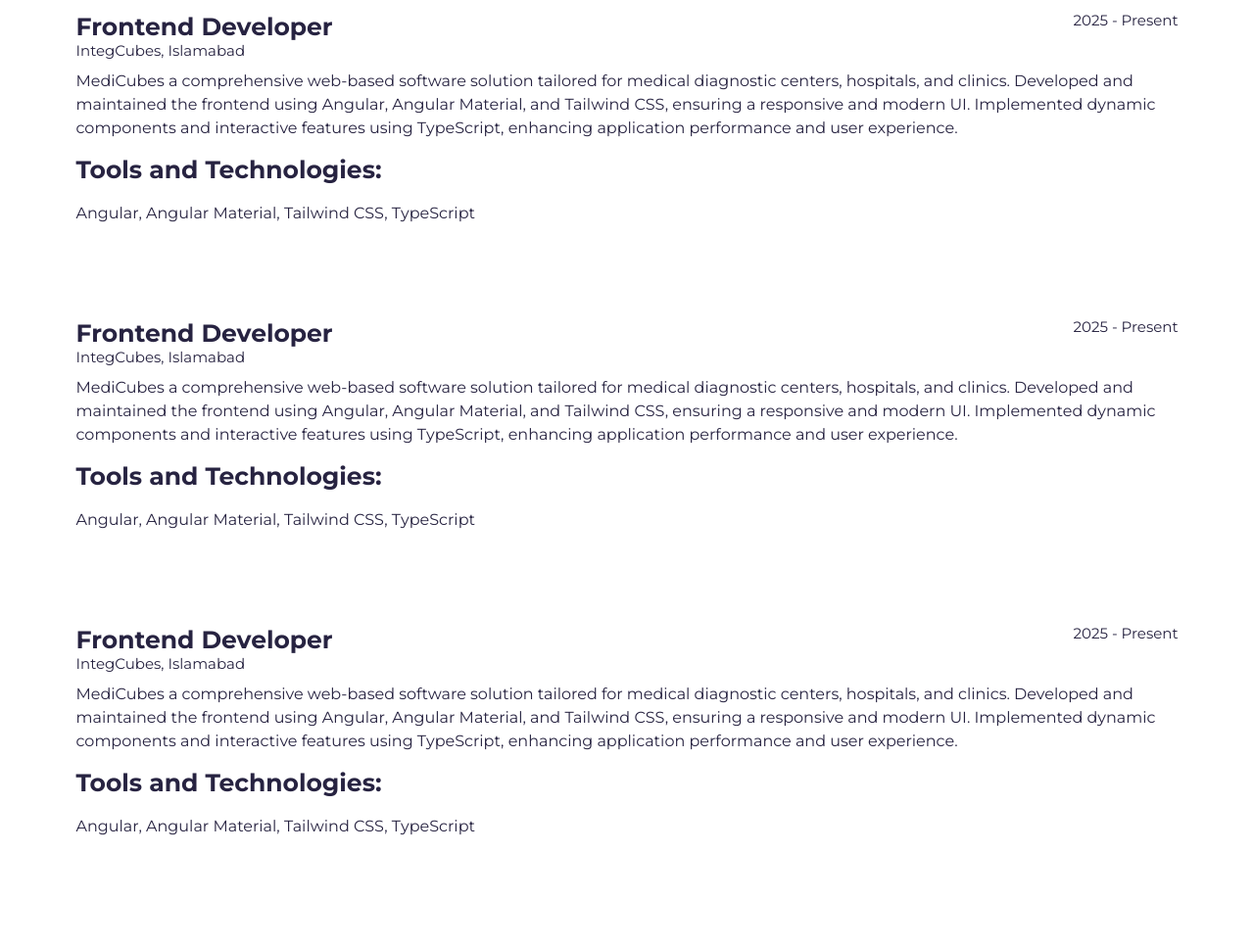
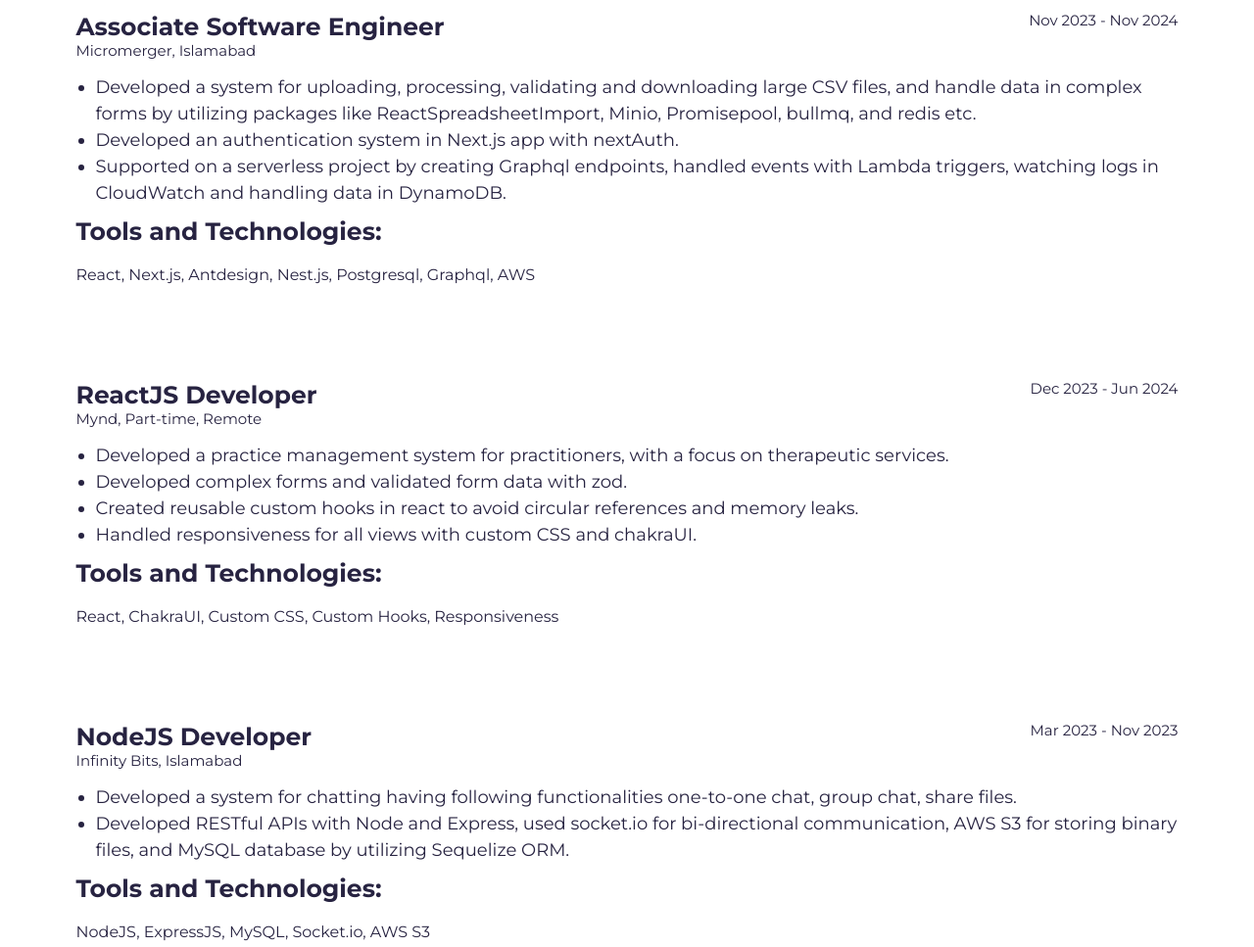
Before and after one commit to Tayyab-cs/my-portfolio, a website built with Parcel: page src/index.html in a window 1280 px wide. Shown: the part 1740-2707 px from the top of the page at 98% size. Built offline with nearby package versions, Linux system fonts and the light colour scheme.

Commit message:
experience-sections-added

```diff
--- a/src/index.html
+++ b/src/index.html
@@ -97,7 +97,7 @@
               <div>
                 <div style="display: flex; justify-content: space-between;">
                   <h3 class="project-wrapper__text-title" style="margin-bottom: 1px;">Frontend Developer</h3>
-                  <h4>2025 - Present</h4>
+                  <h4>Feb 2025 - Present</h4>
                 </div>
                 <h4>IntegCubes, Islamabad</h4>
               </div>
@@ -126,21 +126,28 @@
             <div class="project-wrapper__text load-hidden">
               <div>
                 <div style="display: flex; justify-content: space-between;">
-                  <h3 class="project-wrapper__text-title" style="margin-bottom: 1px;">Frontend Developer</h3>
-                  <h4>2025 - Present</h4>
+                  <h3 class="project-wrapper__text-title" style="margin-bottom: 1px;">Associate Software Engineer</h3>
+                  <h4>Nov 2023 - Nov 2024</h4>
                 </div>
-                <h4>IntegCubes, Islamabad</h4>
+                <h4>Micromerger, Islamabad</h4>
               </div>
               <div style="margin-top: 10px;">
                 <p class="mb-4">
-                  MediCubes a comprehensive web-based software solution tailored for medical diagnostic centers,
-                  hospitals, and clinics. Developed and maintained the frontend using Angular, Angular Material, and
-                  Tailwind CSS, ensuring a responsive and modern UI. Implemented dynamic components and interactive
-                  features using TypeScript, enhancing application performance and user experience.
+                <ul>
+                  <li>Developed a system for uploading, processing, validating and
+                    downloading large CSV files, and
+                    handle
+                    data in complex forms by utilizing packages like ReactSpreadsheetImport, Minio, Promisepool, bullmq,
+                    and redis etc.</li>
+                  <li>Developed an authentication system in Next.js app with nextAuth.</li>
+                  <li>Supported on a serverless project by creating Graphql endpoints, handled events with Lambda
+                    triggers,
+                    watching logs in CloudWatch and handling data in DynamoDB.</li>
+                </ul>
                 </p>
                 <div>
                   <h3 class="project-wrapper__text-title">Tools and Technologies:</h3>
-                  <p class="mb-4">Angular, Angular Material, Tailwind CSS, TypeScript</p>
+                  <p class="mb-4">React, Next.js, Antdesign, Nest.js, Postgresql, Graphql, AWS</p>
                 </div>
                 </p>
 
@@ -156,21 +163,24 @@
             <div class="project-wrapper__text load-hidden">
               <div>
                 <div style="display: flex; justify-content: space-between;">
-                  <h3 class="project-wrapper__text-title" style="margin-bottom: 1px;">Frontend Developer</h3>
-                  <h4>2025 - Present</h4>
+                  <h3 class="project-wrapper__text-title" style="margin-bottom: 1px;">ReactJS Developer</h3>
+                  <h4>Dec 2023 - Jun 2024</h4>
                 </div>
-                <h4>IntegCubes, Islamabad</h4>
+                <h4>Mynd, Part-time, Remote</h4>
               </div>
               <div style="margin-top: 10px;">
                 <p class="mb-4">
-                  MediCubes a comprehensive web-based software solution tailored for medical diagnostic centers,
-                  hospitals, and clinics. Developed and maintained the frontend using Angular, Angular Material, and
-                  Tailwind CSS, ensuring a responsive and modern UI. Implemented dynamic components and interactive
-                  features using TypeScript, enhancing application performance and user experience.
+                <ul>
+                  <li> Developed a practice management system for practitioners, with a focus on therapeutic services.
+                  </li>
+                  <li>Developed complex forms and validated form data with zod.</li>
+                  <li>Created reusable custom hooks in react to avoid circular references and memory leaks.</li>
+                  <li>Handled responsiveness for all views with custom CSS and chakraUI.</li>
+                </ul>
                 </p>
                 <div>
                   <h3 class="project-wrapper__text-title">Tools and Technologies:</h3>
-                  <p class="mb-4">Angular, Angular Material, Tailwind CSS, TypeScript</p>
+                  <p class="mb-4">React, ChakraUI, Custom CSS, Custom Hooks, Responsiveness</p>
                 </div>
                 </p>
 
@@ -186,21 +196,24 @@
             <div class="project-wrapper__text load-hidden">
               <div>
                 <div style="display: flex; justify-content: space-between;">
-                  <h3 class="project-wrapper__text-title" style="margin-bottom: 1px;">Frontend Developer</h3>
-                  <h4>2025 - Present</h4>
+                  <h3 class="project-wrapper__text-title" style="margin-bottom: 1px;">NodeJS Developer</h3>
+                  <h4>Mar 2023 - Nov 2023</h4>
                 </div>
-                <h4>IntegCubes, Islamabad</h4>
+                <h4>Infinity Bits, Islamabad</h4>
               </div>
               <div style="margin-top: 10px;">
                 <p class="mb-4">
-                  MediCubes a comprehensive web-based software solution tailored for medical diagnostic centers,
-                  hospitals, and clinics. Developed and maintained the frontend using Angular, Angular Material, and
-                  Tailwind CSS, ensuring a responsive and modern UI. Implemented dynamic components and interactive
-                  features using TypeScript, enhancing application performance and user experience.
+                <ul>
+                  <li> Developed a system for chatting having following functionalities one-to-one chat, group chat,
+                    share files.
+                  </li>
+                  <li>Developed RESTful APIs with Node and Express, used socket.io for bi-directional communication, AWS
+                    S3 for storing binary files, and MySQL database by utilizing Sequelize ORM.</li>
+                </ul>
                 </p>
                 <div>
                   <h3 class="project-wrapper__text-title">Tools and Technologies:</h3>
-                  <p class="mb-4">Angular, Angular Material, Tailwind CSS, TypeScript</p>
+                  <p class="mb-4">NodeJS, ExpressJS, MySQL, Socket.io, AWS S3</p>
                 </div>
                 </p>
 
@@ -377,9 +390,6 @@
         <i class="fa fa-angle-up fa-2x" aria-hidden="true"></i>
       </a>
       <div class="social-links">
-        <!-- <a rel="noreferrer" href="#!" target="_blank">
-          <i class="fa fa-twitter fa-inverse"></i>
-        </a> -->
         <a rel="noreferrer" href="https://www.linkedin.com/in/muhammadtayyab-cs/" target="_blank">
           <i class="fa fa-linkedin fa-inverse"></i>
         </a>
@@ -395,16 +405,6 @@
         © 2025 - Software Engineer Portfolio by
         <a rel="noreferrer" href="https://www.linkedin.com/in/muhammadtayyab-cs/" target="_blank">Muhammad Tayyab</a>
       </p>
-
-      <!-- TO DO: remove this entire paragraph once you finish your portfolio -->
-      <!-- <p class="mt-3 pt-3">
-        <a rel="noreferrer" class="github-button" href="https://github.com/cobiwave/simplefolio/fork"
-          data-icon="octicon-repo-forked" data-size="large" data-show-count="true"
-          aria-label="Fork ntkme/github-buttons on GitHub">Fork</a>
-        <a rel="noreferrer" class="github-button" href="https://github.com/cobiwave/simplefolio"
-          data-icon="octicon-star" data-size="large" data-show-count="true"
-          aria-label="Star cobiwave/simplefolio on GitHub">Star</a>
-      </p> -->
     </div>
   </footer>
   <!-- /END Footer Section -->
--- /dev/null
+++ b/src/sass/text/_text.scss
@@ -0,0 +1,3 @@
+li {
+    font-size: large;
+}
--- a/src/styles.scss
+++ b/src/styles.scss
@@ -16,3 +16,5 @@
 @import "./sass/sections/contact";
 @import "./sass/sections/hero";
 @import "./sass/sections/projects";
+
+@import "./sass/text/text";
```
